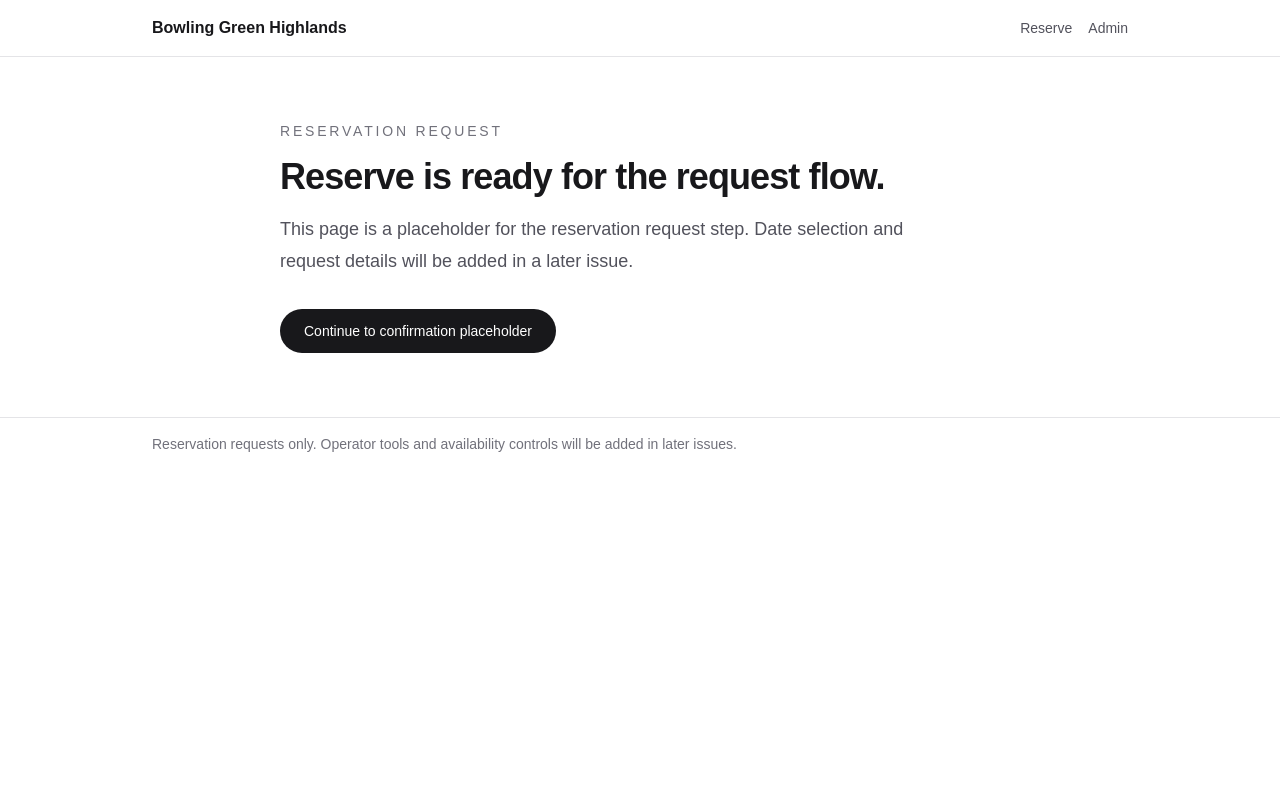
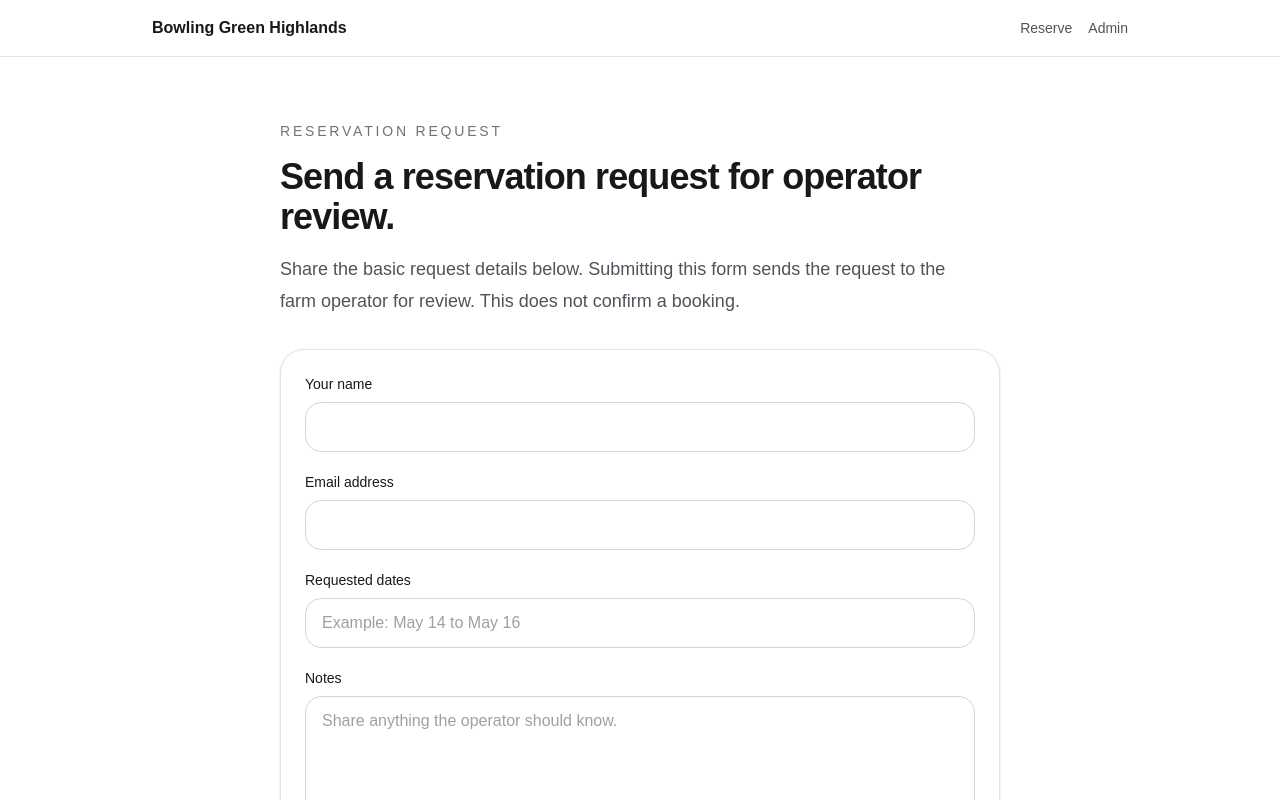
Before and after one commit to gacurl/bowling-green-highlands, a Next.js app: page /reserve in a window 1280 px wide. Shown: the top 800 px of the page. Built offline with nearby package versions, Linux system fonts and the light colour scheme.

Commit message:
Issue 0-5: choose and wire reservation capture path

```diff
--- a/app/components/page-shell.tsx
+++ b/app/components/page-shell.tsx
@@ -5,6 +5,7 @@ type PageShellProps = {
   title: string;
   description: string;
   action: ReactNode;
+  children?: ReactNode;
 };
 
 export function PageShell({
@@ -12,6 +13,7 @@ export function PageShell({
   title,
   description,
   action,
+  children,
 }: PageShellProps) {
   return (
     <main className="mx-auto flex w-full max-w-3xl flex-1 flex-col justify-center gap-8 px-6 py-16">
@@ -26,6 +28,7 @@ export function PageShell({
           {description}
         </p>
       </div>
+      {children ? <div>{children}</div> : null}
       <div>{action}</div>
     </main>
   );
--- a/app/confirmation/page.tsx
+++ b/app/confirmation/page.tsx
@@ -1,19 +1,86 @@
 import Link from "next/link";
 import { PageShell } from "../components/page-shell";
 
-export default function ConfirmationPage() {
+type ConfirmationPageProps = {
+  searchParams: Promise<{
+    contactEmail?: string;
+    guestName?: string;
+    guestEmail?: string;
+    submitted?: string;
+    requestedDates?: string;
+    requestNotes?: string;
+  }>;
+};
+
+function readValue(value: string | undefined) {
+  return value?.trim() ?? "";
+}
+
+export default async function ConfirmationPage({
+  searchParams,
+}: ConfirmationPageProps) {
+  const params = await searchParams;
+  const contactEmail = readValue(params.contactEmail);
+  const guestName = readValue(params.guestName);
+  const guestEmail = readValue(params.guestEmail);
+  const requestedDates = readValue(params.requestedDates);
+  const requestNotes = readValue(params.requestNotes);
+  const hasRequestDetails = guestName && guestEmail && requestedDates;
+  const submitted = params.submitted === "1";
+
   return (
     <PageShell
       eyebrow="Confirmation"
-      title="Request submitted placeholder."
-      description="This page marks the end of the public placeholder flow. Final confirmation messaging will be refined when request behavior exists."
+      title="Reservation request submitted for operator review."
+      description={
+        submitted && hasRequestDetails
+          ? "Your request has been forwarded to the farm operator by email. They will review it and follow up directly. This does not confirm a booking."
+          : "Your request was not submitted successfully. Return to the reservation page and try again."
+      }
+      children={
+        submitted && hasRequestDetails ? (
+          <div className="rounded-3xl border border-zinc-200 bg-white p-6 shadow-sm">
+            <dl className="space-y-4 text-sm text-zinc-600">
+              <div>
+                <dt className="font-medium text-zinc-900">Name</dt>
+                <dd>{guestName}</dd>
+              </div>
+              <div>
+                <dt className="font-medium text-zinc-900">Email</dt>
+                <dd>{guestEmail}</dd>
+              </div>
+              <div>
+                <dt className="font-medium text-zinc-900">Requested dates</dt>
+                <dd>{requestedDates}</dd>
+              </div>
+              <div>
+                <dt className="font-medium text-zinc-900">Notes</dt>
+                <dd>{requestNotes || "None provided"}</dd>
+              </div>
+              <div>
+                <dt className="font-medium text-zinc-900">Operator email</dt>
+                <dd>{contactEmail || "Not configured"}</dd>
+              </div>
+            </dl>
+          </div>
+        ) : null
+      }
       action={
+        submitted && hasRequestDetails ? (
           <Link
             href="/"
             className="inline-flex items-center justify-center rounded-full bg-zinc-900 px-6 py-3 text-sm font-medium text-white transition-colors hover:bg-zinc-700"
           >
             Back to landing
           </Link>
+        ) : (
+          <Link
+            href="/reserve"
+            className="inline-flex items-center justify-center rounded-full bg-zinc-900 px-6 py-3 text-sm font-medium text-white transition-colors hover:bg-zinc-700"
+          >
+            Return to reserve
+          </Link>
+        )
       }
     />
   );
--- /dev/null
+++ b/app/lib/reservation-email.ts
@@ -0,0 +1,52 @@
+import nodemailer from "nodemailer";
+
+type ReservationEmailInput = {
+  guestEmail: string;
+  guestName: string;
+  requestNotes: string;
+  requestedDates: string;
+};
+
+function requireEnv(name: string) {
+  const value = process.env[name]?.trim();
+
+  if (!value) {
+    throw new Error(`Missing required environment variable: ${name}`);
+  }
+
+  return value;
+}
+
+export async function sendReservationRequestEmail({
+  guestEmail,
+  guestName,
+  requestNotes,
+  requestedDates,
+}: ReservationEmailInput) {
+  const contactEmail = requireEnv("CONTACT_EMAIL");
+  const emailFrom = requireEnv("EMAIL_FROM");
+  const smtpUrl = requireEnv("SMTP_URL");
+
+  const transport = nodemailer.createTransport(smtpUrl);
+
+  const text = [
+    "New Bowling Green Highlands reservation request",
+    "",
+    `Name: ${guestName}`,
+    `Email: ${guestEmail}`,
+    `Requested dates: ${requestedDates}`,
+    `Notes: ${requestNotes || "None provided"}`,
+    "",
+    "This is a request only. Please review and reply directly to the guest.",
+  ].join("\n");
+
+  await transport.sendMail({
+    from: emailFrom,
+    replyTo: guestEmail,
+    to: contactEmail,
+    subject: `Reservation request from ${guestName}`,
+    text,
+  });
+
+  return { contactEmail };
+}
--- a/app/reserve/page.tsx
+++ b/app/reserve/page.tsx
@@ -1,19 +1,108 @@
-import Link from "next/link";
 import { PageShell } from "../components/page-shell";
 
-export default function ReservePage() {
+type ReservePageProps = {
+  searchParams: Promise<{
+    error?: string;
+  }>;
+};
+
+export default async function ReservePage({ searchParams }: ReservePageProps) {
+  const params = await searchParams;
+  const hasError = params.error === "1";
+
   return (
     <PageShell
       eyebrow="Reservation Request"
-      title="Reserve is ready for the request flow."
-      description="This page is a placeholder for the reservation request step. Date selection and request details will be added in a later issue."
+      title="Send a reservation request for operator review."
+      description="Share the basic request details below. Submitting this form sends the request to the farm operator for review. This does not confirm a booking."
+      children={
+        <div className="space-y-4">
+          {hasError ? (
+            <p className="rounded-2xl border border-red-200 bg-red-50 px-4 py-3 text-sm text-red-700">
+              The request could not be sent. Please try again after email
+              delivery is configured.
+            </p>
+          ) : null}
+          <form
+            action="/reserve/submit"
+            method="post"
+            className="space-y-5 rounded-3xl border border-zinc-200 bg-white p-6 shadow-sm"
+          >
+            <div className="space-y-2">
+              <label
+                htmlFor="guestName"
+                className="block text-sm font-medium text-zinc-900"
+              >
+                Your name
+              </label>
+              <input
+                id="guestName"
+                name="guestName"
+                type="text"
+                required
+                className="w-full rounded-2xl border border-zinc-300 px-4 py-3 text-zinc-900 outline-none transition focus:border-zinc-500"
+              />
+            </div>
+            <div className="space-y-2">
+              <label
+                htmlFor="guestEmail"
+                className="block text-sm font-medium text-zinc-900"
+              >
+                Email address
+              </label>
+              <input
+                id="guestEmail"
+                name="guestEmail"
+                type="email"
+                required
+                className="w-full rounded-2xl border border-zinc-300 px-4 py-3 text-zinc-900 outline-none transition focus:border-zinc-500"
+              />
+            </div>
+            <div className="space-y-2">
+              <label
+                htmlFor="requestedDates"
+                className="block text-sm font-medium text-zinc-900"
+              >
+                Requested dates
+              </label>
+              <input
+                id="requestedDates"
+                name="requestedDates"
+                type="text"
+                required
+                placeholder="Example: May 14 to May 16"
+                className="w-full rounded-2xl border border-zinc-300 px-4 py-3 text-zinc-900 outline-none transition placeholder:text-zinc-400 focus:border-zinc-500"
+              />
+            </div>
+            <div className="space-y-2">
+              <label
+                htmlFor="requestNotes"
+                className="block text-sm font-medium text-zinc-900"
+              >
+                Notes
+              </label>
+              <textarea
+                id="requestNotes"
+                name="requestNotes"
+                rows={4}
+                placeholder="Share anything the operator should know."
+                className="w-full rounded-2xl border border-zinc-300 px-4 py-3 text-zinc-900 outline-none transition placeholder:text-zinc-400 focus:border-zinc-500"
+              />
+            </div>
+            <button
+              type="submit"
+              className="inline-flex items-center justify-center rounded-full bg-zinc-900 px-6 py-3 text-sm font-medium text-white transition-colors hover:bg-zinc-700"
+            >
+              Submit reservation request
+            </button>
+          </form>
+        </div>
+      }
       action={
-        <Link
-          href="/confirmation"
-          className="inline-flex items-center justify-center rounded-full bg-zinc-900 px-6 py-3 text-sm font-medium text-white transition-colors hover:bg-zinc-700"
-        >
-          Continue to confirmation placeholder
-        </Link>
+        <p className="text-sm text-zinc-500">
+          The operator reviews requests after the email is sent. No dates are
+          confirmed automatically.
+        </p>
       }
     />
   );
--- /dev/null
+++ b/app/reserve/submit/route.ts
@@ -0,0 +1,43 @@
+import { redirect } from "next/navigation";
+import { sendReservationRequestEmail } from "../../lib/reservation-email";
+
+function readRequiredString(formData: FormData, key: string) {
+  const value = formData.get(key);
+
+  if (typeof value !== "string" || !value.trim()) {
+    throw new Error(`Missing required form field: ${key}`);
+  }
+
+  return value.trim();
+}
+
+function readOptionalString(formData: FormData, key: string) {
+  const value = formData.get(key);
+
+  return typeof value === "string" ? value.trim() : "";
+}
+
+export async function POST(request: Request) {
+  const formData = await request.formData();
+  let confirmationUrl: string;
+
+  try {
+    const guestName = readRequiredString(formData, "guestName");
+    const guestEmail = readRequiredString(formData, "guestEmail");
+    const requestedDates = readRequiredString(formData, "requestedDates");
+    const requestNotes = readOptionalString(formData, "requestNotes");
+
+    const { contactEmail } = await sendReservationRequestEmail({
+      guestEmail,
+      guestName,
+      requestNotes,
+      requestedDates,
+    });
+
+    confirmationUrl = `/confirmation?submitted=1&guestName=${encodeURIComponent(guestName)}&guestEmail=${encodeURIComponent(guestEmail)}&requestedDates=${encodeURIComponent(requestedDates)}&requestNotes=${encodeURIComponent(requestNotes)}&contactEmail=${encodeURIComponent(contactEmail)}`;
+  } catch {
+    redirect("/reserve?error=1");
+  }
+
+  redirect(confirmationUrl);
+}
--- a/package.json
+++ b/package.json
@@ -10,6 +10,7 @@
   },
   "dependencies": {
     "next": "16.2.3",
+    "nodemailer": "^8.0.5",
     "react": "19.2.4",
     "react-dom": "19.2.4"
   },
```
Also changed, not shown: 2 other files (tests, documents, lock files or other folders). Lines whose indentation alone changed are shown as unchanged.
